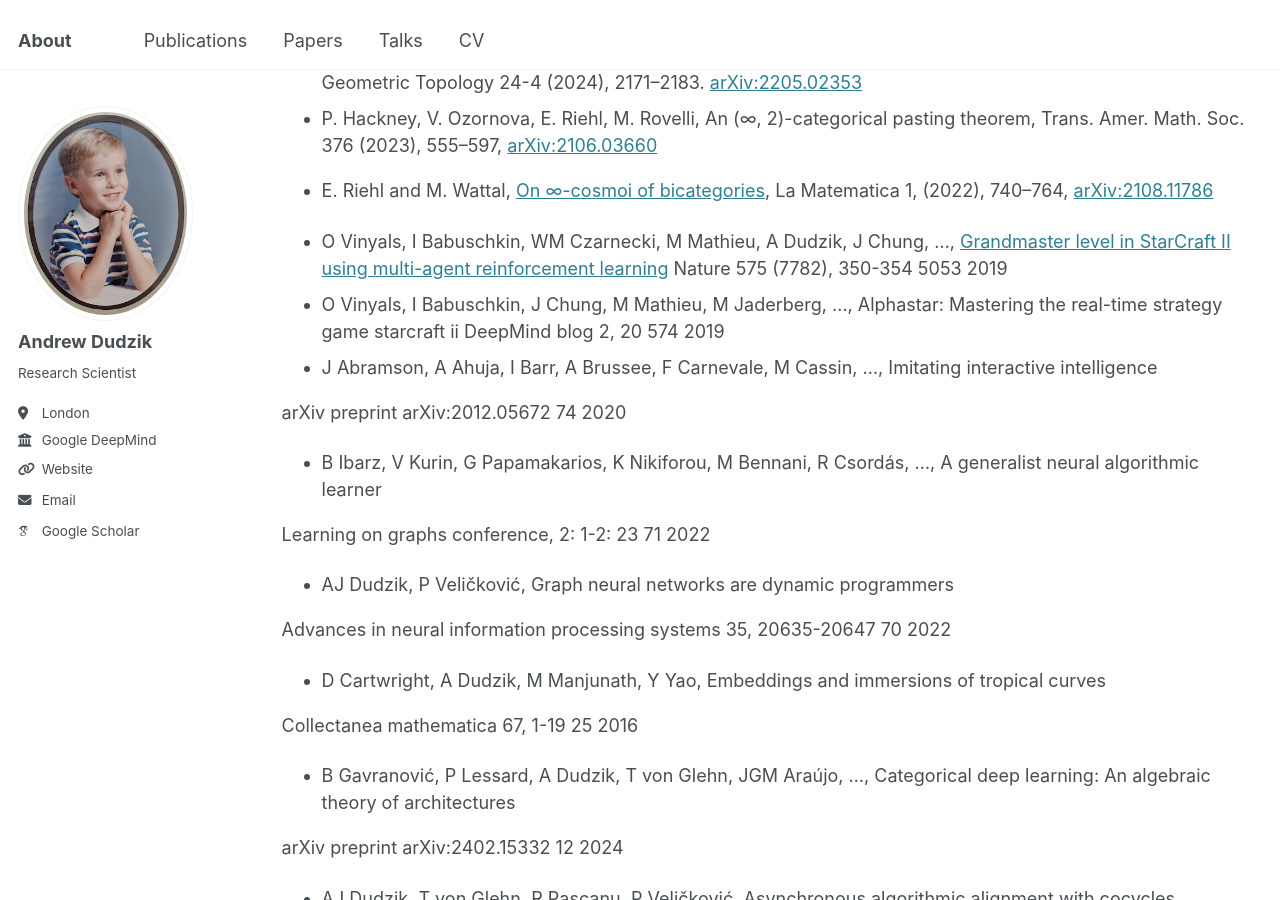
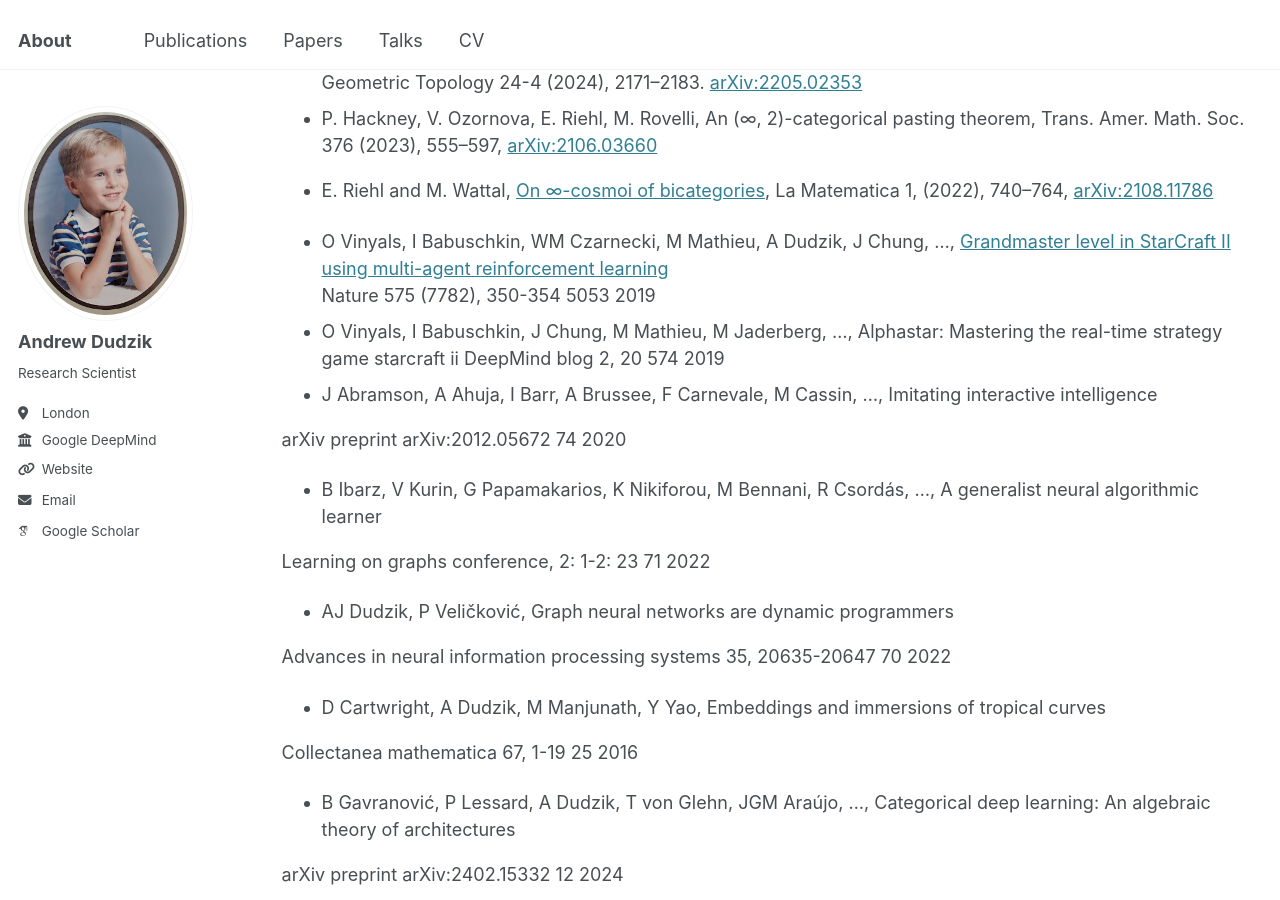
Before and after one commit to mdudzik/mdudzik.github.io, a Jekyll site: the page built from _pages/publications.md, in a window 1280 px wide and 900 px high, scrolled down 376 px. Built offline with Jekyll 4.4.1, drawn with Linux system fonts in a browser that asks for light colours; some web fonts are replaced.

Commit message:
Adding line breaks

```diff
--- a/_pages/publications.md
+++ b/_pages/publications.md
@@ -42,7 +42,7 @@ Algebraic &amp; Geometric Topology 24-4 (2024), 2171--2183. [arXiv:2205.02353](h
 - P. Hackney, V. Ozornova, E. Riehl, M. Rovelli, An (&infin;, 2)-categorical pasting theorem, Trans. Amer. Math. Soc. 376 (2023), 555–597, [arXiv:2106.03660](https://arxiv.org/abs/2106.03660)
 - E. Riehl and M. Wattal, [On &infin;-cosmoi of bicategories](https://emilyriehl.github.io/files/bicategories.pdf), La Matematica 1, (2022), 740–764, [arXiv:2108.11786](https://arxiv.org/abs/2108.11786)
 
-- O Vinyals, I Babuschkin, WM Czarnecki, M Mathieu, A Dudzik, J Chung, ..., [Grandmaster level in StarCraft II using multi-agent reinforcement learning](https://www.nature.com/articles/s41586-019-1724-z)
+- O Vinyals, I Babuschkin, WM Czarnecki, M Mathieu, A Dudzik, J Chung, ..., [Grandmaster level in StarCraft II using multi-agent reinforcement learning](https://www.nature.com/articles/s41586-019-1724-z)\
 Nature 575 (7782), 350-354
 5053	2019
 - O Vinyals, I Babuschkin, J Chung, M Mathieu, M Jaderberg, ..., Alphastar: Mastering the real-time strategy game starcraft ii
```
